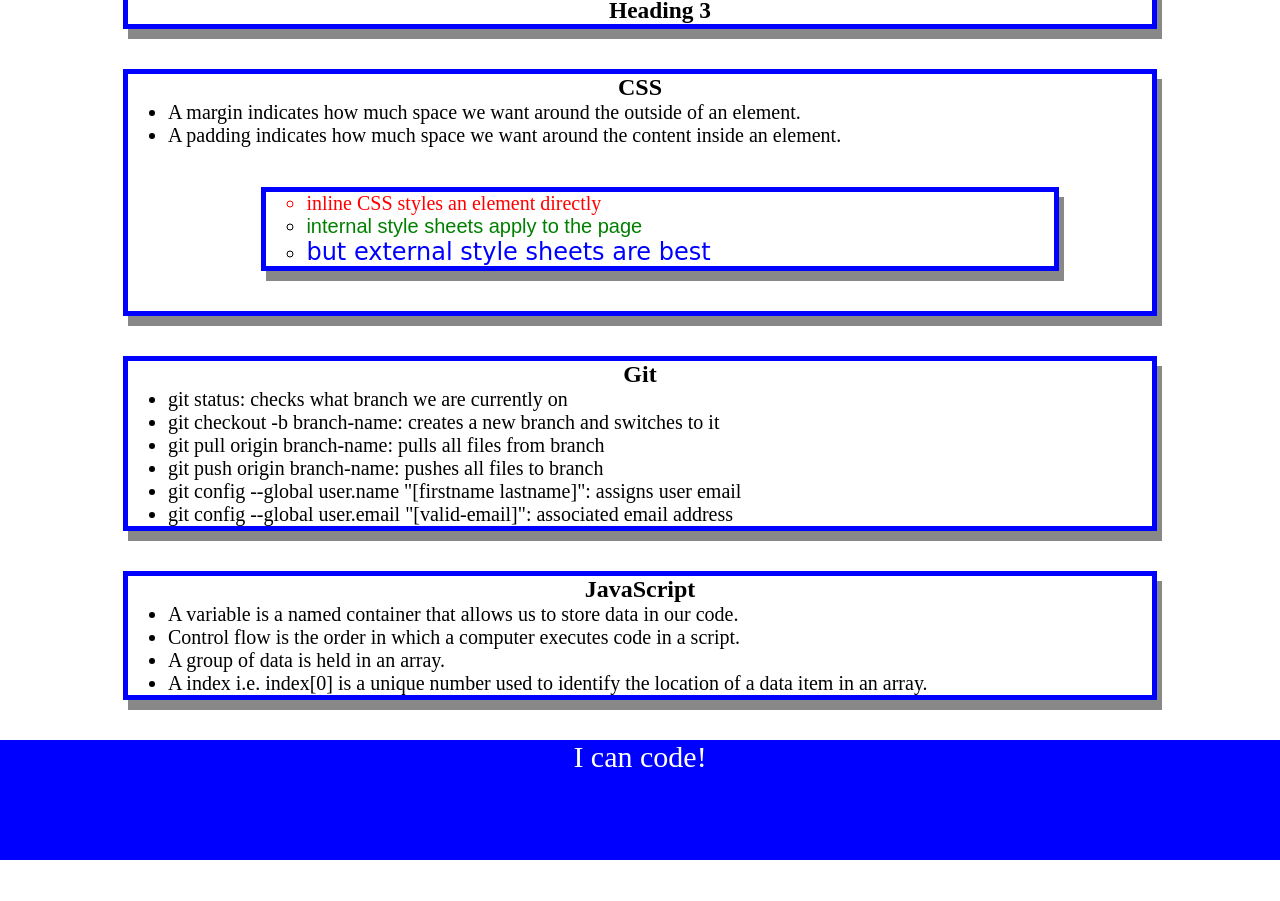
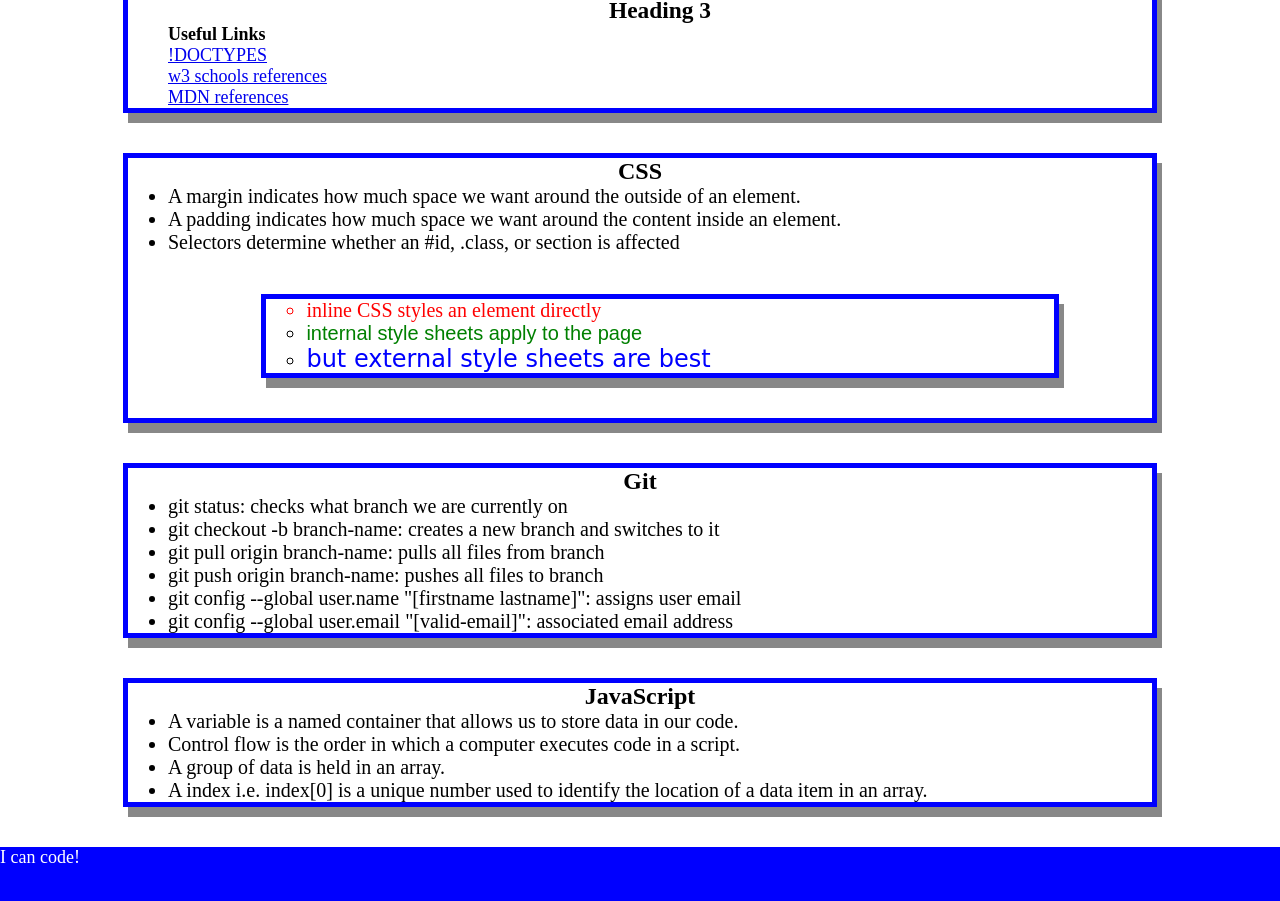
Before and after one commit to AForkintheCode/prework-study-guide, a plain HTML site: page index.html in a window 1280 px wide. Shown: the part 309-1210 px from the top of the page. Before the commit the page ends 1169 px from the top, so only its background shows below. Drawn offline with Linux system fonts and the light colour scheme.

Commit message:
added some notes

```diff
--- a/assets/style.css
+++ b/assets/style.css
@@ -30,8 +30,8 @@ ul {
 }
 
 p {
-    text-align: center;
-    font-size: 30px;
+    text-align: left;
+    font-size: 18px;
   }
 
 .card {
--- a/index.html
+++ b/index.html
@@ -30,6 +30,10 @@
               <h1>Heading 1</h1>
               <h2>Heading 2</h2>
               <h3>Heading 3</h3>
+            <p><b>Useful Links</b></p>
+            <p><a href="https://www.w3.org/QA/2002/04/valid-dtd-list.html">!DOCTYPES</a></p>
+            <p><a href="https://www.w3schools.com/">w3 schools references</a></p>
+            <p><a href="https://developer.mozilla.org/en-US/">MDN references</a></p>
             </ol>
         </ul>
       </section>
@@ -39,6 +43,7 @@
         <ul>
           <li>A margin indicates how much space we want around the outside of an element.</li>
           <li>A padding indicates how much space we want around the content inside an element.</li>
+          <li>Selectors determine whether an #id, .class, or section is affected</li>
           <section class="card">
            <ul >
              <li style="color:red;">inline CSS styles an element directly</style></li>
```
